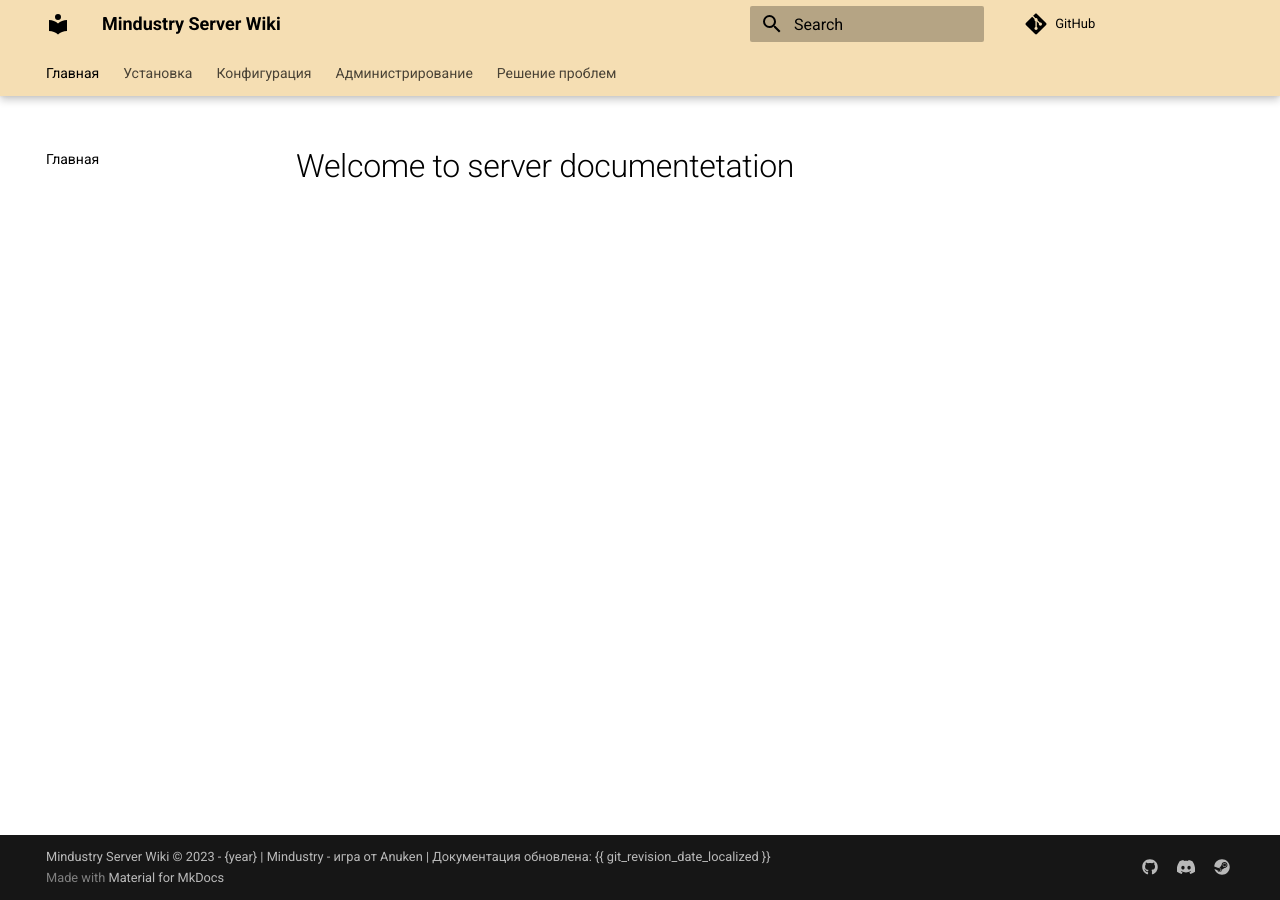
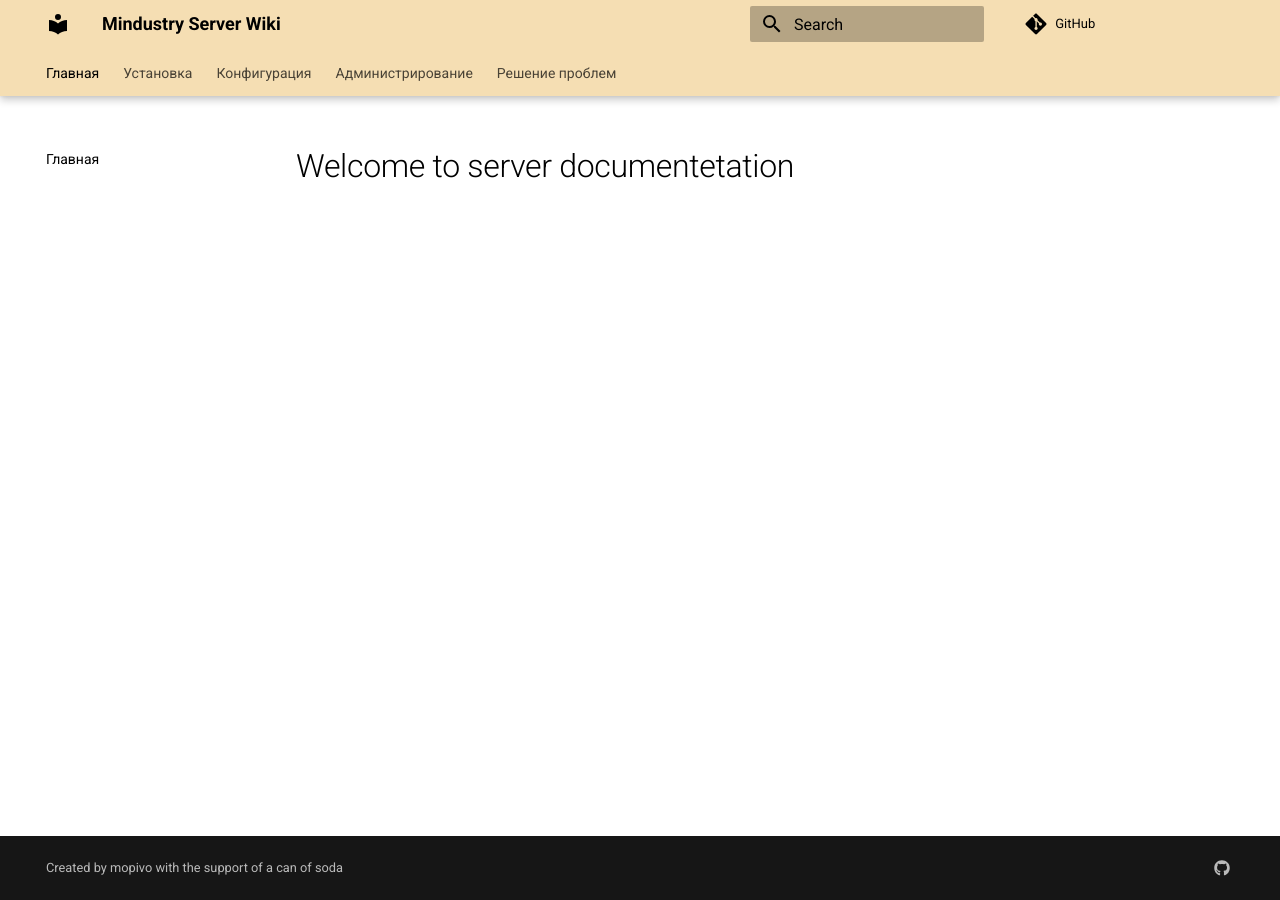
Before and after one commit to mopivo/wiki-serverMindustry, an MkDocs documentation site: the page built from docs/index.md, in a window 1280 px wide. Built offline with MkDocs 1.6.1 and Material for MkDocs 9.7.7, drawn with Linux system fonts in a browser that asks for light colours; comment, search, counter and statistics services are not loaded.

Commit message:
настройка внешнего вида

```diff
--- a/mkdocs.yml
+++ b/mkdocs.yml
@@ -7,7 +7,7 @@ theme:
   name: material
   palette:
     primary: wheat
-    accent: blue grey
+    accent: brown
   features:
     - navigation.tabs
     - navigation.tabs.sticky
@@ -62,20 +62,14 @@ nav:
     - Диагностика: troubleshooting/diagnostics.md
 
 extra:
+  generator: false
   analytics:
     provider: google
     property: UA-XXXXX-X
   social:
     - icon: fontawesome/brands/github
       link: https://github.com/mopivo/wiki-serverMindustry
-    - icon: fontawesome/brands/discord
-      link: https://discord.gg/mindustry
-    - icon: fontawesome/brands/steam
-      link: https://store.steampowered.com/app/1127400/Mindustry/
+
 
 copyright: |
-  Mindustry Server Wiki &copy; 2023 - {year} |
-  <a href="https://github.com/Anuken/Mindustry" target="_blank">Mindustry</a> -
-  игра от Anuken | Документация обновлена: {{
-      git_revision_date_localized
-  }}
+  Created by mopivo with the support of a can of soda
```
